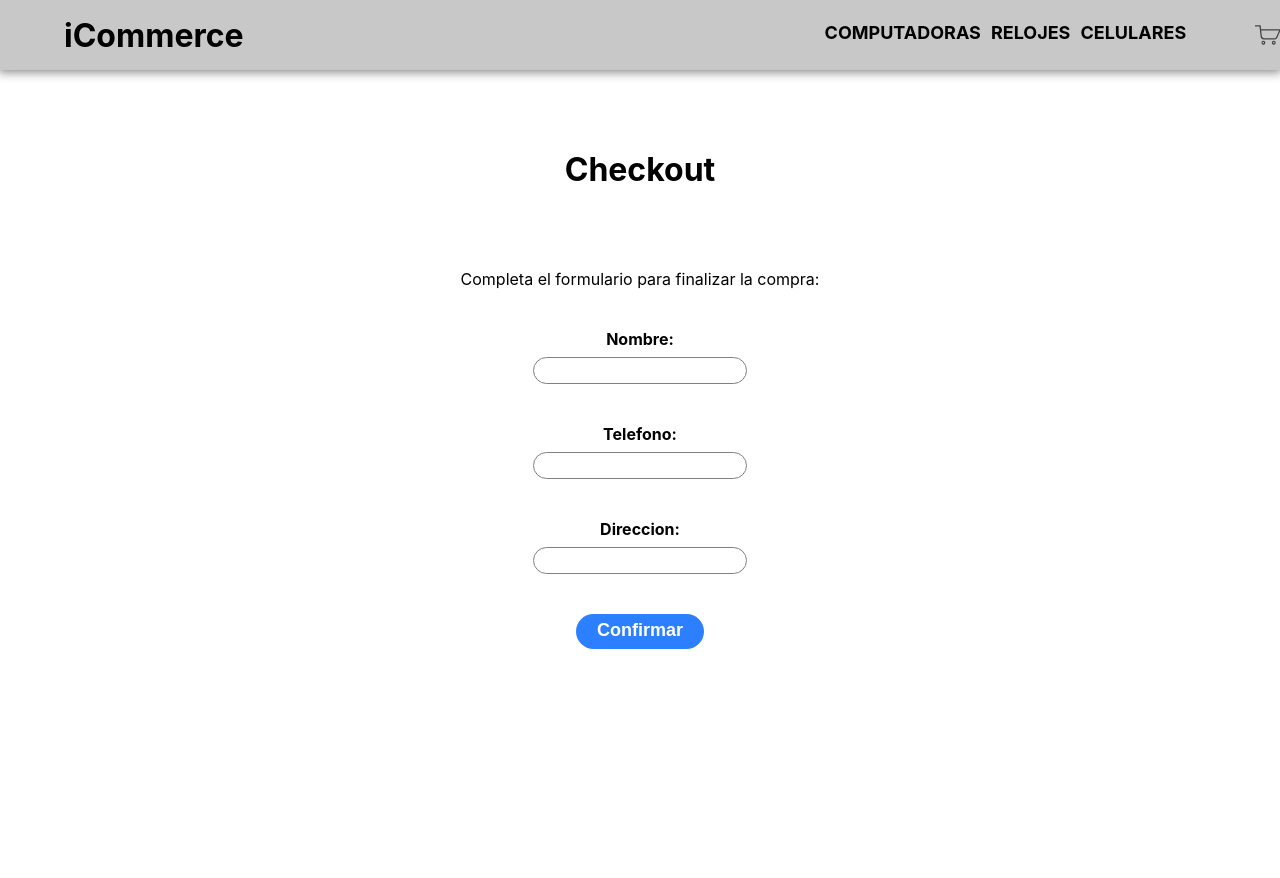
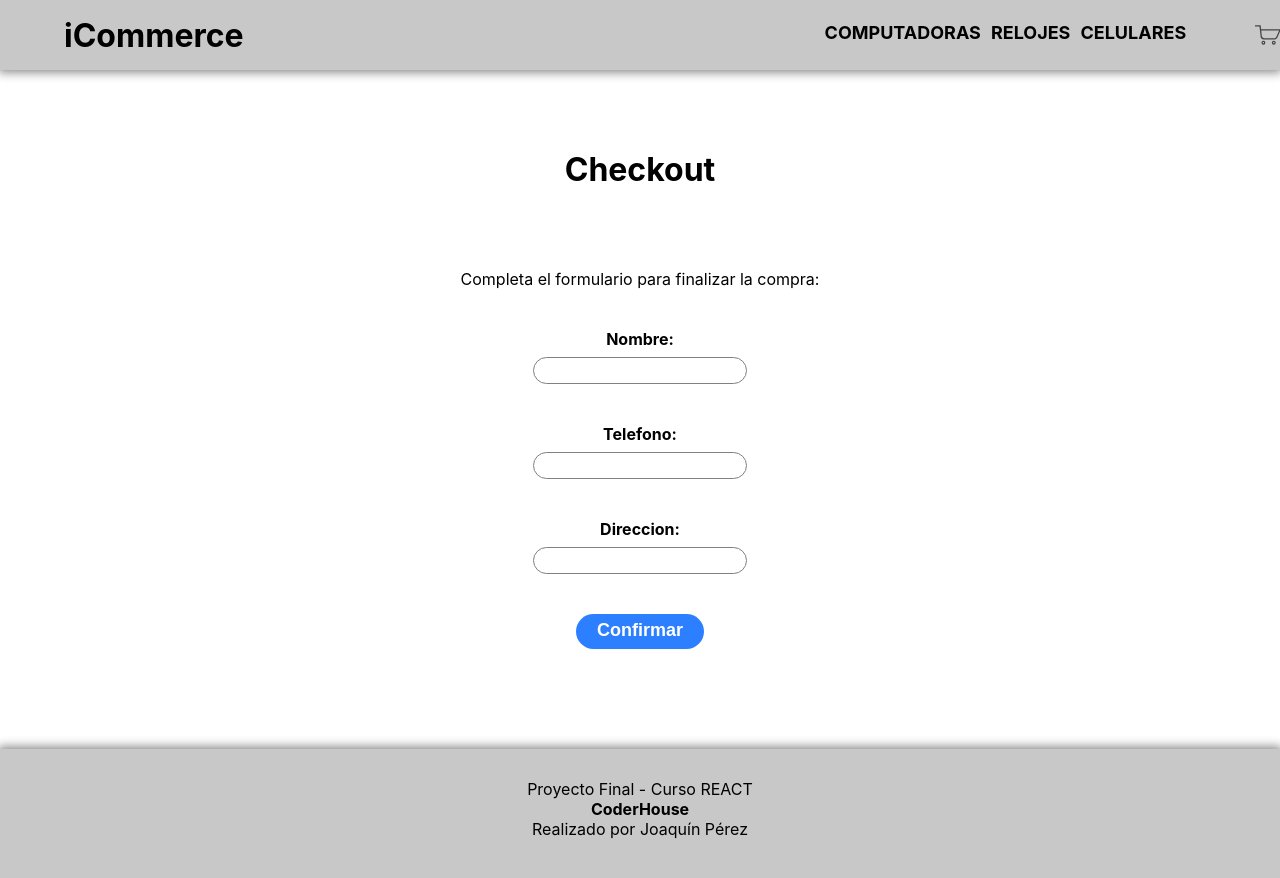
Before and after one commit to Clissic/ReactPF-Perez, a React (Create React App) app: page /checkout in a window 1280 px wide. Before the commit the page ends 800 px from the top, so only its background shows below. Built offline with nearby package versions, Linux system fonts and the light colour scheme.

Commit message:
Agregado componente footer del sitio (para fines esteticos)

```diff
--- a/public/index.html
+++ b/public/index.html
@@ -7,7 +7,7 @@
     <meta name="theme-color" content="#000000" />
     <meta
       name="description"
-      content="Web site created using create-react-app"
+      content="Web site created using create-react-app for CoderHouse React final proyect."
     />
     <link rel="apple-touch-icon" href="%PUBLIC_URL%/logo192.png" />
     <!--
@@ -24,7 +24,7 @@
       work correctly both with client-side routing and a non-root public URL.
       Learn how to configure a non-root public URL by running `npm run build`.
     -->
-    <title>React App</title>
+    <title>iCommerce</title>
   </head>
   <body>
     <noscript>You need to enable JavaScript to run this app.</noscript>
--- a/src/App.js
+++ b/src/App.js
@@ -4,6 +4,7 @@ import ItemDetailContainer from './components/ItemDetailContainer/ItemDetailCont
 import NavBar from './components/NavBar/NavBar';
 import Cart from './components/Cart/Cart';
 import Checkout from './components/Checkout/Checkout';
+import Footer from './components/Footer/Footer';
 import {BrowserRouter, Routes, Route} from 'react-router-dom'
 import { CartProvider } from './context/CartContext';
 import { NotificationProvider } from './notification/NotificationService';
@@ -24,6 +25,7 @@ function App() {
               <Route path='/checkout' element={<Checkout greeting={"Checkout"} />}/>
             </Routes>
           </CartProvider>
+          <Footer />
         </BrowserRouter>
       </NotificationProvider>
     </div>
--- /dev/null
+++ b/src/components/Footer/Footer.css
@@ -0,0 +1,11 @@
+.footerPage {
+    background-color: rgb(200, 200, 200);
+    height: 70px;
+    margin-top: 100px;
+    box-shadow: 0 0 10px 2px grey;
+    padding: 30px;
+}
+
+.footerPage p {
+    text-align: center;
+}
--- /dev/null
+++ b/src/components/Footer/Footer.js
@@ -0,0 +1,13 @@
+import '../Footer/Footer.css'
+
+const Footer = () => {
+    return (
+        <div className="footerPage">
+            <p>Proyecto Final - Curso REACT</p>
+            <p><strong>CoderHouse</strong></p>
+            <p>Realizado por Joaquín Pérez</p>
+        </div>
+    )
+}
+
+export default Footer;
```
